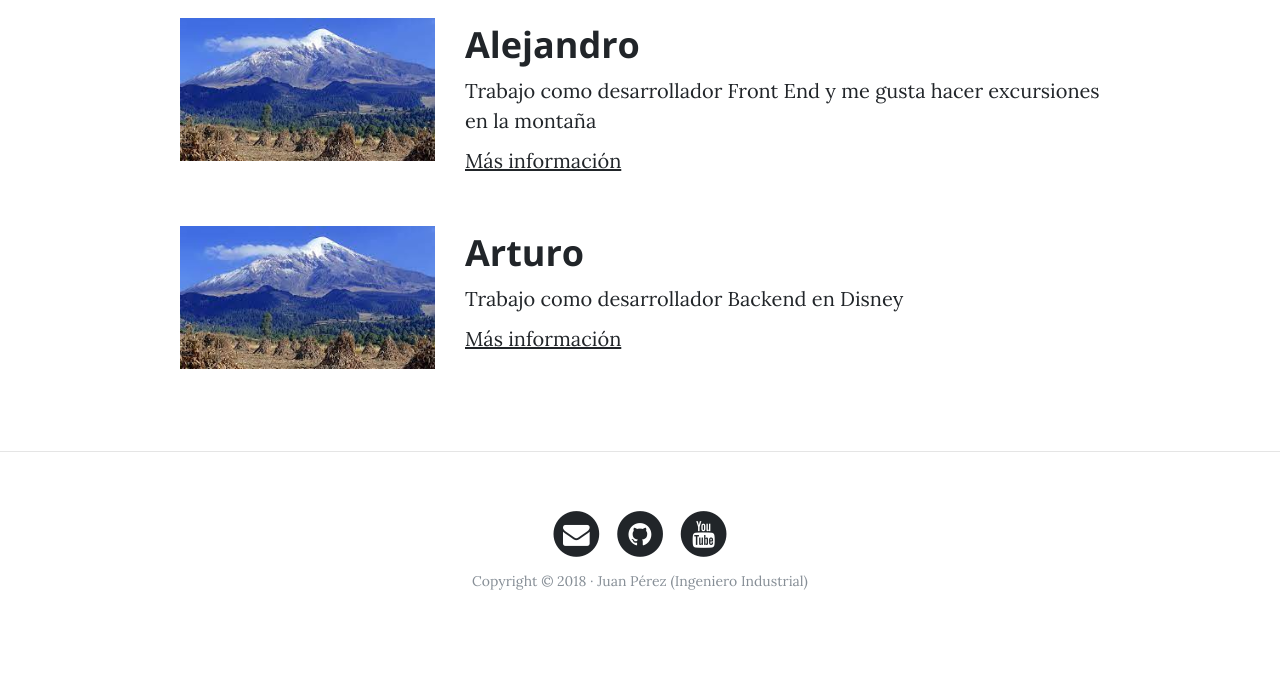
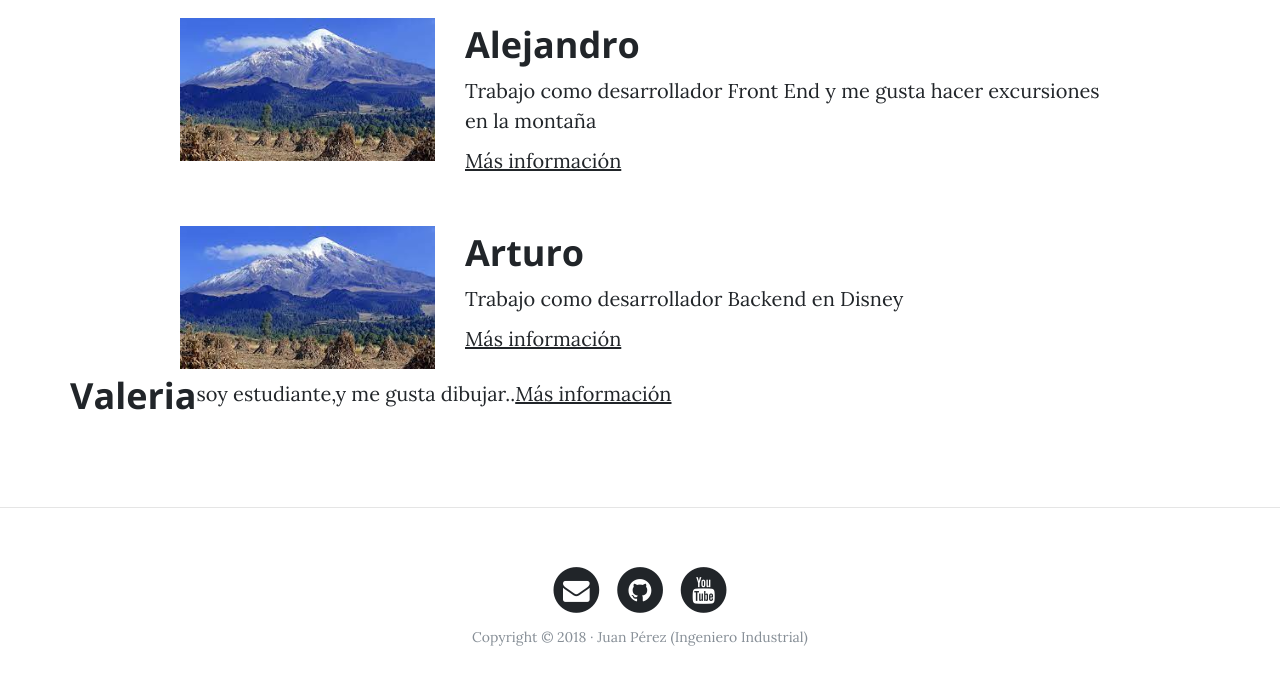
Before and after one commit to dmontalvoglobant/club-programadoras-git-demo, a plain HTML site: page web/integrantes.html in a window 1280 px wide. Shown: the part 1067-1752 px from the top of the page. Before the commit the page ends 1724 px from the top, so only its background shows below. Drawn offline with nearby package versions, Linux system fonts and the light colour scheme.

Commit message:
agregando datos de Valeria

```diff
--- a/web/integrantes.html
+++ b/web/integrantes.html
@@ -102,6 +102,10 @@
 			<p>Trabajo como desarrollador Backend en Disney</p>
 			<p><a href="http://google.com">Más información</a></p>
 			</div>
+				<h2 class="section-heading title">Valeria</h2>
+			<p> soy estudiante,y me gusta dibujar..</p>
+			<p><a href="http://google.com">Más información</a></p>
+			</div>
 		</div>
 
 
```
